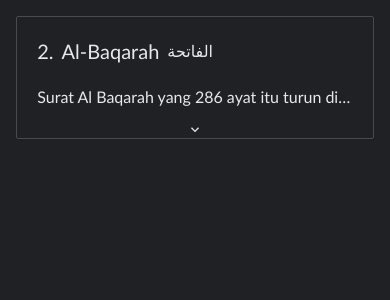
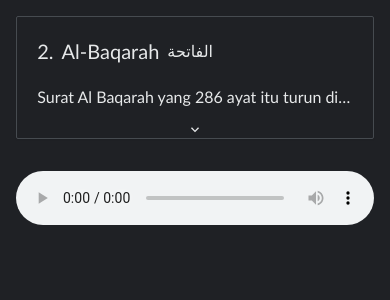
Before and after one commit to ahmadRamadhan-dotcom/vue-quran, a Vue app: page /surah/1 in a window 390 px wide. Shown: the top 300 px of the page. Built offline with nearby package versions, Linux system fonts and the light colour scheme; no server answers.

Commit message:
chore: responsive audio controls in surah pages

```diff
--- a/src/views/Surahview.vue
+++ b/src/views/Surahview.vue
@@ -47,6 +47,14 @@
         </p>
       </div>
     </div>
+    <div class="w-full mt-8 sticky top-0 z-[30]">
+      <audio controls class="w-full">
+        <source
+          src="https://equran-id-audio.nos.wjv-1.neo.id/content/audio/002.mp3"
+          type="audio/mpeg"
+        />
+      </audio>
+    </div>
   </div>
 </template>
 
```
